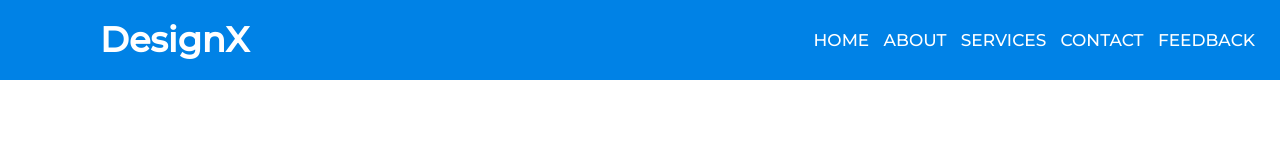
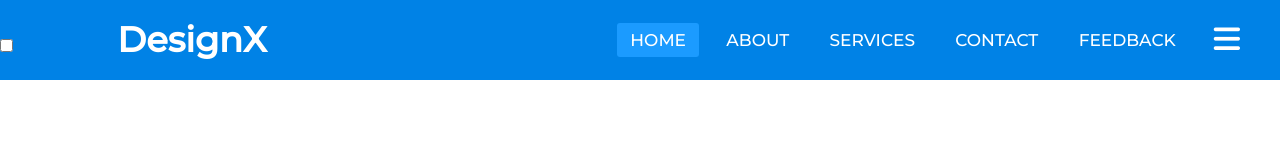
Before and after one commit to jhonabanguera/Responsive-Navigation-Menu-Bar, a plain HTML site: page index.html in a window 1280 px wide. Drawn offline with Linux system fonts and the light colour scheme.

Commit message:
Adding nav btn

```diff
--- a/index.html
+++ b/index.html
@@ -5,14 +5,19 @@
   <title>Responsive Navbar</title>
   <meta name="viewport" content="width=device-width, initial-scale=1.0">
   <link rel="stylesheet" href="style.css">
+  <script src="https://kit.fontawesome.com/a076d05399.js"></script>
   <link rel="preconnect" href="https://fonts.gstatic.com">
 <link href="https://fonts.googleapis.com/css2?family=Montserrat:wght@500&display=swap" rel="stylesheet">
 </head>
 <body>
   <nav>
+    <input type="checkbox" id="check">
+    <label for="check" class="checkbtn">
+      <i class="fas fa-bars"></i>
+    </label>
     <label class="logo">DesignX</label>
     <ul>
-      <li><a href="">Home</a></li>
+      <li><a class="active"href="">Home</a></li>
       <li><a href="">About</a></li>
       <li><a href="">Services</a></li>
       <li><a href="">Contact</a></li>
--- a/style.css
+++ b/style.css
@@ -40,5 +40,20 @@ nav ul li {
 nav ul li a {
   color: white;
   font-size: 17px;
+  padding: 7px 13px;
+  border-radius: 3px;
   text-transform: uppercase;
 }
+
+a.active,a:hover {
+  background: #1b9bff;
+  transition: .5s;
+}
+
+.checkbtn {
+  font-size: 30px;
+  color: white;
+  float: right;
+  line-height: 80px;
+  margin-right: 40px;
+}
```
